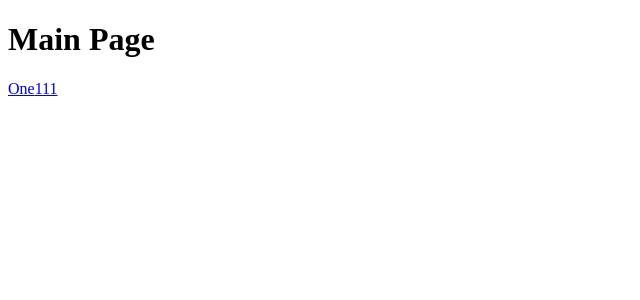
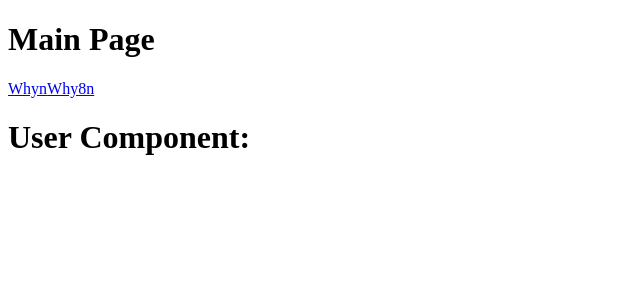
Before and after one commit to Why8n/Demos, a Vue app: page /user in a window 1280 px wide. Before the commit this address had no page. Shown: the top 300 px of the page, without its empty margins (0-640 px from the left). Built offline with nearby package versions, Linux system fonts and the light colour scheme.

Commit message:
feat: passing props

```diff
--- a/src/App.vue
+++ b/src/App.vue
@@ -3,8 +3,8 @@
   <h1>Main Page</h1>
 
   <!-- 点击跳转到根路由 -->
-  <router-link to="/user_one">One</router-link>
-  <router-link to="/user_1">111</router-link>
+  <router-link to="/user/whyn">Whyn</router-link>
+  <router-link to="/user/Why8n">Why8n</router-link>
 
   <router-view />
 
--- a/src/components/User.vue
+++ b/src/components/User.vue
@@ -1,29 +1,13 @@
+<!-- file: components/User.vue -->
 <template>
-  <!-- 模板获取 route.params 属性 -->
-  <h1>User Component: {{ $route.params }}</h1>
-  <h2>hhUser Component: {{ $router.currentRoute }}</h2>
+  <h1>User Component: {{ query }}</h1>
 </template>
 
 <script>
-import { onBeforeRouteUpdate, useRoute, useRouter } from 'vue-router';
-
 export default {
   name: 'User',
-  setup(props, context) {
-    // Router 钩子函数
-      const route = useRoute();
-      const router = useRouter();
-
-    onBeforeRouteUpdate((to, from, next) => {
-      // 代码获取 route.params 属性
-      console.log(to);
-      next();
-
-        console.log('-------------------')
-        console.log(route);
-        console.log('###################')
-        console.log(router.currentRoute.value);
-    });
+  props: {
+    query: String,
   },
 };
 </script>
--- a/src/router/index.js
+++ b/src/router/index.js
@@ -1,15 +1,13 @@
 // file: router/index.js
 import { createRouter, createWebHistory } from 'vue-router';
 
-import User from '@/components/User.vue';
 export default createRouter({
   history: createWebHistory(),
   routes: [
     {
-      path: '/user_one',
-      //   alias: '/user_1',
-      alias: ['/user_1', '/user_yi'],
-      component: User,
+      path: '/user',
+      component: () => import('@/components/User.vue'),
+      props: (route) => ({ query: route.query.name }),
     },
   ],
 });
```
